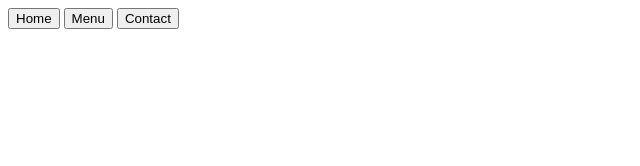
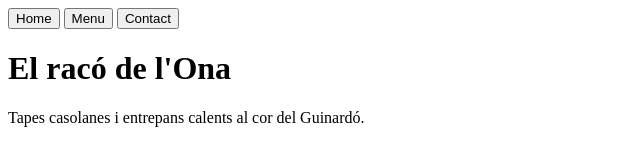
Before and after one commit to bcxavi/restaurant-page, a website built with webpack: page src/template.html in a window 1280 px wide. Shown: the whole page, without its empty margins (0-640 px from the left). Built offline with nearby package versions, Linux system fonts and the light colour scheme.

Commit message:
Create home page module

```diff
--- /dev/null
+++ b/src/home.js
@@ -0,0 +1,13 @@
+export default function loadHome() {
+  const content = document.querySelector("#content");
+
+  const heading = document.createElement("h1");
+  heading.textContent = "El racó de l'Ona";
+
+  const paragraph = document.createElement("p");
+  paragraph.textContent =
+    "Tapes casolanes i entrepans calents al cor del Guinardó.";
+
+  content.appendChild(heading);
+  content.appendChild(paragraph);
+}
--- a/src/index.js
+++ b/src/index.js
@@ -1 +1,3 @@
-console.log("Restaurant Page is working!");
+import loadHome from "./home";
+
+loadHome();
--- a/src/template.html
+++ b/src/template.html
@@ -1,5 +1,5 @@
 <!doctype html>
-<html lang="en">
+<html lang="es">
   <head>
     <meta charset="UTF-8" />
     <meta name="viewport" content="width=device-width, initial-scale=1.0" />
```
